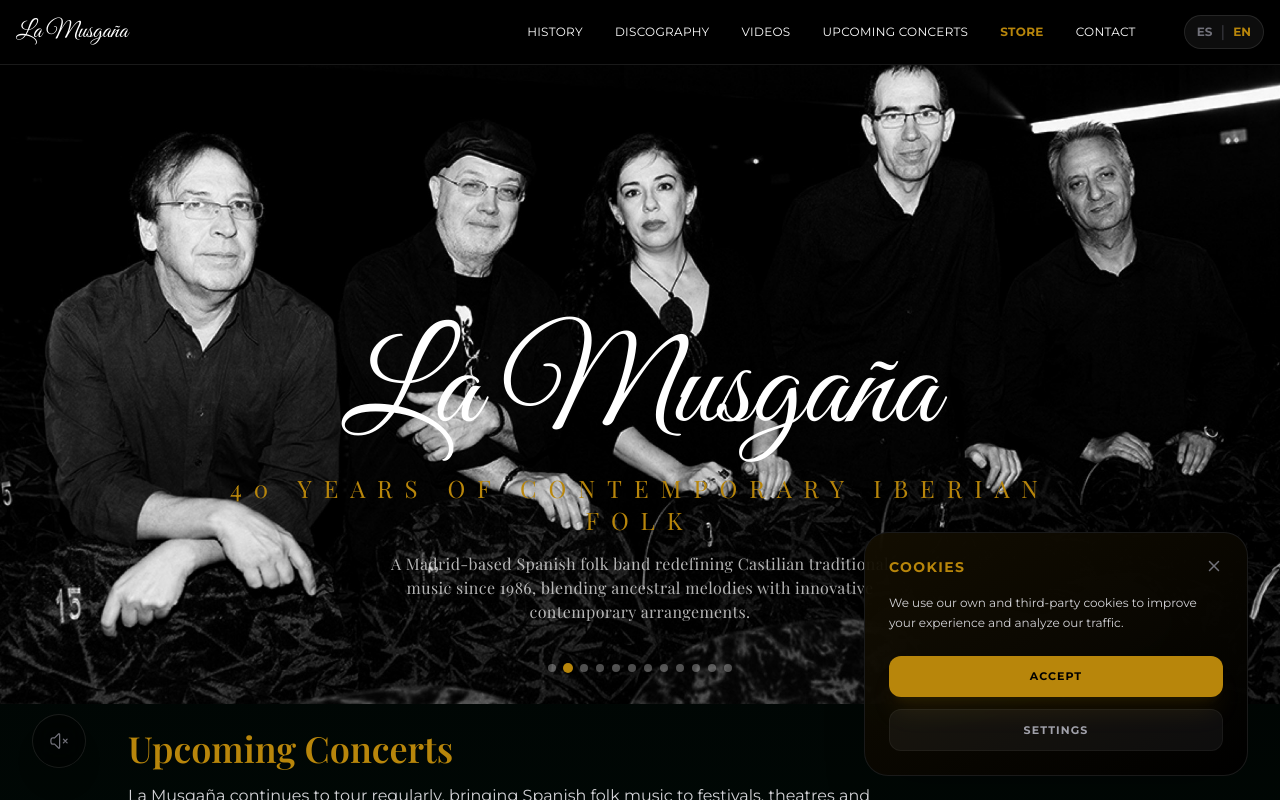
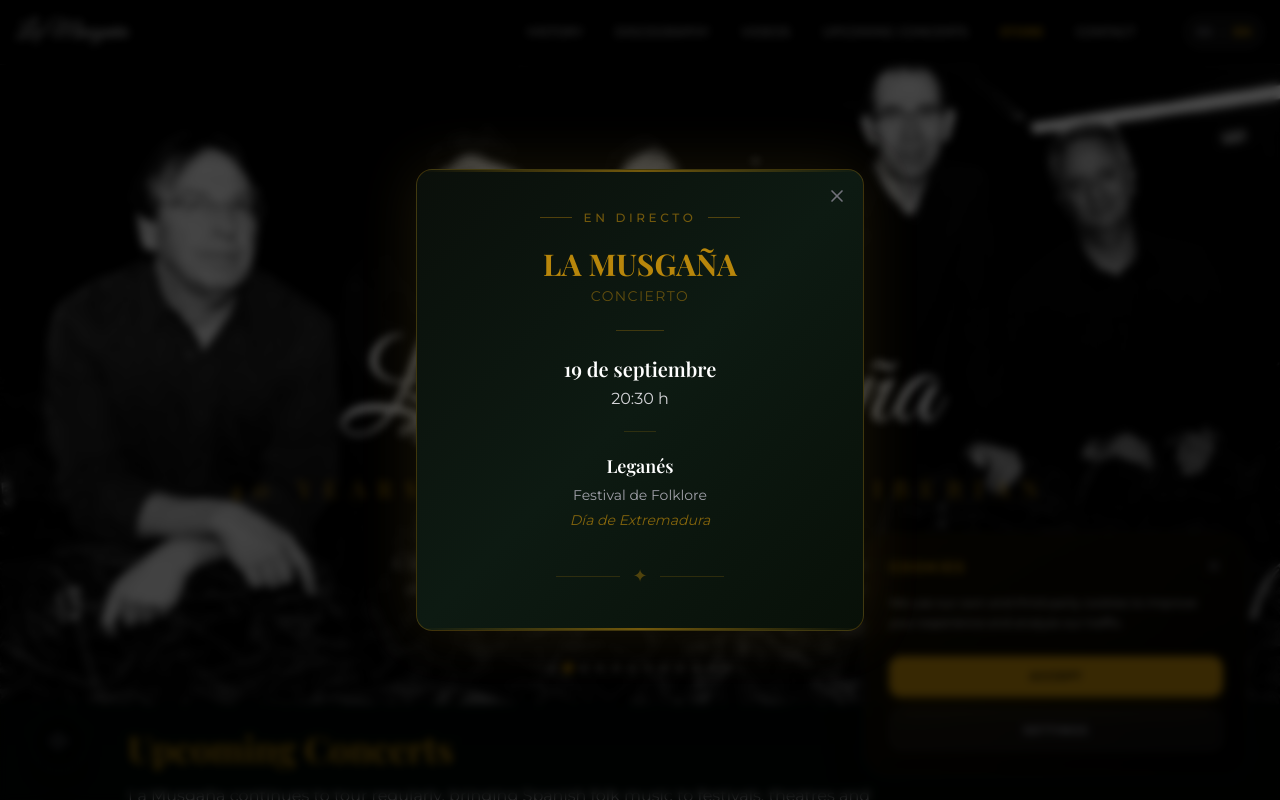
Before and after one commit to ranndoneur26/musgana-web, a Next.js app: page /en in a window 1280 px wide. Shown: the top 800 px of the page. Built offline with nearby package versions, Linux system fonts and the light colour scheme.

Commit message:
Añadir popup premium: concierto Leganés 19 septiembre

```diff
--- a/src/app/layout.tsx
+++ b/src/app/layout.tsx
@@ -118,6 +118,7 @@
 import { CookieConsent } from "@/components/ui/CookieConsent";
 
 import { JsonLd } from "@/components/seo/JsonLd";
+import { ConcertPopup } from "@/components/ui/ConcertPopup";
 
 
 export default function RootLayout({
@@ -132,6 +133,7 @@
                 <SessionTracker />
                 <CookieConsent />
                 <JsonLd />
+                <ConcertPopup />
                 <main id="main-content">
                     {children}
                 </main>
--- /dev/null
+++ b/src/components/ui/ConcertPopup.tsx
@@ -0,0 +1,121 @@
+"use client";
+
+import { useState, useEffect } from "react";
+import { X } from "lucide-react";
+import { motion, AnimatePresence } from "framer-motion";
+
+export function ConcertPopup() {
+    const [isOpen, setIsOpen] = useState(false);
+
+    useEffect(() => {
+        const hasSeen = sessionStorage.getItem("hasSeenConcertPopup");
+        if (!hasSeen) {
+            const timer = setTimeout(() => {
+                setIsOpen(true);
+                sessionStorage.setItem("hasSeenConcertPopup", "true");
+            }, 1200);
+            return () => clearTimeout(timer);
+        }
+    }, []);
+
+    return (
+        <AnimatePresence>
+            {isOpen && (
+                <>
+                    {/* Backdrop */}
+                    <motion.div
+                        initial={{ opacity: 0 }}
+                        animate={{ opacity: 1 }}
+                        exit={{ opacity: 0 }}
+                        transition={{ duration: 0.3 }}
+                        className="fixed inset-0 bg-black/70 backdrop-blur-sm z-[9998]"
+                        onClick={() => setIsOpen(false)}
+                    />
+
+                    {/* Popup Card */}
+                    <motion.div
+                        initial={{ opacity: 0, scale: 0.85, y: 40 }}
+                        animate={{ opacity: 1, scale: 1, y: 0 }}
+                        exit={{ opacity: 0, scale: 0.9, y: 20 }}
+                        transition={{ duration: 0.4, ease: [0.16, 1, 0.3, 1] }}
+                        className="fixed inset-0 z-[9999] flex items-center justify-center p-4"
+                    >
+                        <div className="relative max-w-md w-full border border-gold/30 rounded-2xl bg-gradient-to-br from-[#0a0f0a] via-[#0d1a12] to-[#081008] shadow-[0_0_60px_rgba(212,175,55,0.12)] overflow-hidden">
+
+                            {/* Decorative top line */}
+                            <div className="absolute top-0 left-0 right-0 h-[2px] bg-gradient-to-r from-transparent via-gold/60 to-transparent" />
+
+                            {/* Close Button */}
+                            <button
+                                onClick={() => setIsOpen(false)}
+                                className="absolute top-4 right-4 text-zinc-500 hover:text-gold transition-colors z-10"
+                                aria-label="Cerrar"
+                            >
+                                <X className="w-5 h-5" />
+                            </button>
+
+                            {/* Content */}
+                            <div className="px-8 py-10 text-center">
+                                {/* Ornamental separator */}
+                                <div className="flex items-center justify-center gap-3 mb-5">
+                                    <span className="block w-8 h-px bg-gold/40" />
+                                    <span className="text-gold/60 text-xs tracking-[0.3em] uppercase font-medium">En directo</span>
+                                    <span className="block w-8 h-px bg-gold/40" />
+                                </div>
+
+                                {/* Title */}
+                                <h2 className="text-2xl sm:text-3xl font-bold text-gold font-[family-name:var(--font-playfair)] leading-tight mb-1">
+                                    LA MUSGAÑA
+                                </h2>
+
+                                {/* Subtitle */}
+                                <p className="text-gold/50 text-sm tracking-widest uppercase mb-6">
+                                    Concierto
+                                </p>
+
+                                {/* Divider */}
+                                <div className="w-12 h-px bg-gold/30 mx-auto mb-6" />
+
+                                {/* Date & Time */}
+                                <div className="mb-2">
+                                    <p className="text-white text-lg sm:text-xl font-semibold font-[family-name:var(--font-playfair)]">
+                                        19 de septiembre
+                                    </p>
+                                    <p className="text-zinc-300 text-base mt-1">
+                                        20:30 h
+                                    </p>
+                                </div>
+
+                                {/* Divider */}
+                                <div className="w-8 h-px bg-gold/20 mx-auto my-5" />
+
+                                {/* Location */}
+                                <div className="mb-2">
+                                    <p className="text-white text-lg font-semibold font-[family-name:var(--font-playfair)]">
+                                        Leganés
+                                    </p>
+                                    <p className="text-zinc-400 text-sm mt-1 leading-relaxed">
+                                        Festival de Folklore
+                                    </p>
+                                    <p className="text-gold/70 text-sm mt-1 italic">
+                                        Día de Extremadura
+                                    </p>
+                                </div>
+
+                                {/* Ornamental bottom separator */}
+                                <div className="flex items-center justify-center gap-3 mt-8">
+                                    <span className="block w-16 h-px bg-gold/20" />
+                                    <span className="text-gold/40 text-lg">✦</span>
+                                    <span className="block w-16 h-px bg-gold/20" />
+                                </div>
+                            </div>
+
+                            {/* Decorative bottom line */}
+                            <div className="absolute bottom-0 left-0 right-0 h-[2px] bg-gradient-to-r from-transparent via-gold/60 to-transparent" />
+                        </div>
+                    </motion.div>
+                </>
+            )}
+        </AnimatePresence>
+    );
+}
```
